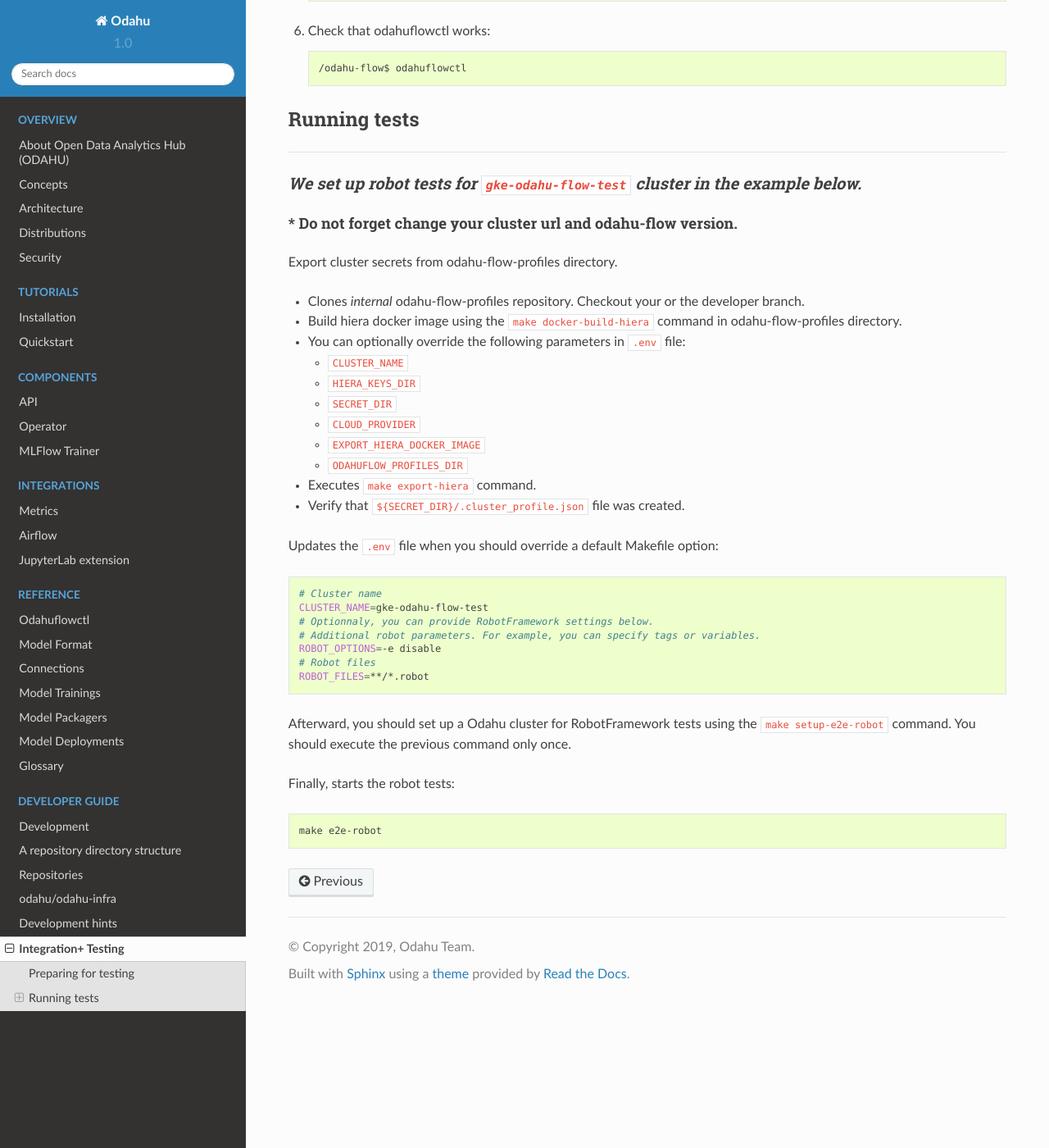
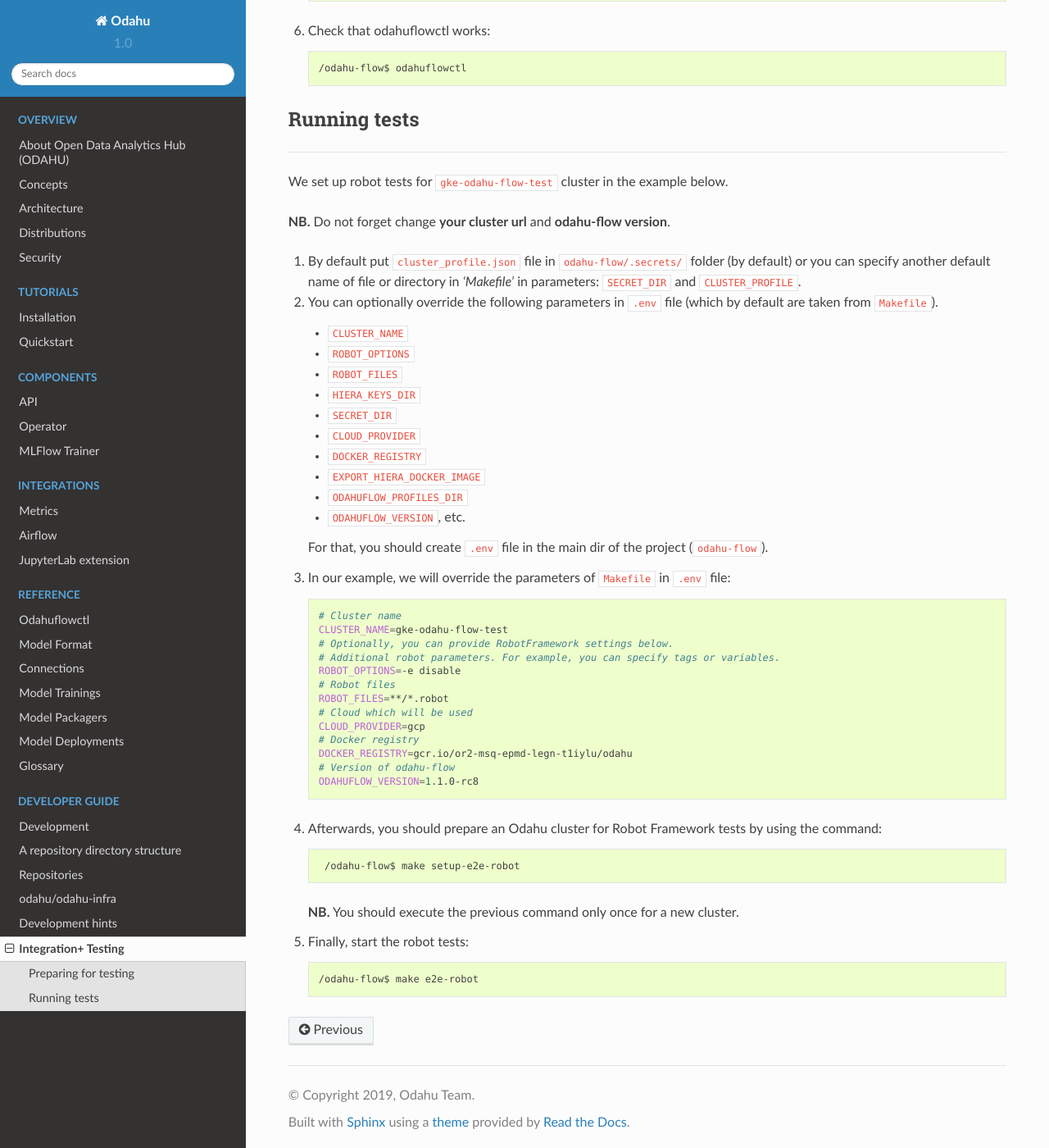
Before and after one commit to odahu/odahu-docs, a Sphinx documentation site: the page built from source/dev_testing.md, in a window 1280 px wide and 1400 px high, scrolled down 810 px. Shown: the whole window at 82% size. Built offline with Sphinx 7.4.7 and the Read the Docs theme 2.0.0, drawn with Linux system fonts in a browser that asks for light colours; formulas are drawn with MathJax 3; some of the changed text lies outside the part shown.

Commit message:
updated dev_testing.md

````diff
--- a/source/dev_testing.md
+++ b/source/dev_testing.md
@@ -4,24 +4,24 @@
 ODAHU uses [Robot Framework](https://robotframework.org/) for an integration, system and end-to-end testings.
 
 All tests are located in the following directories of the [ODAHU project](https://github.com/odahu/odahu-flow):
-* `packages/robot` - a python package with additional Robot libraries. For example: kubernetes, auth_client, feedback, and so on.
-* `packages/tests/stuff` - artifacts for integration testing. For example: pre-trained ML artifacts, test toolchain integrations, and so on.
-* `packages/tests/e2e` - directory with the RobotFramework tests.
+* `packages/robot/` - a python package with additional Robot libraries. For example: kubernetes, auth_client, feedback, and so on.
+* `packages/tests/stuff/` - artifacts for integration testing. For example: pre-trained ML artifacts, test toolchain integrations, and so on.
+* `packages/tests/e2e/` - directory with the RobotFramework tests.
 
 ## Preparing for testing
 --------------------
 
-It's expected that you are using POSIX operating system and have install Python 3.6.9+ and pip.
+It's expected that you are using POSIX operating system and have installed Python 3.6.9+ and pip.
 
 1. [Clone](https://github.com/odahu/odahu-flow) ODAHU project from git repository and proceed to main dir – `odahu-flow`.
 1. [Create](https://docs.python.org/3/library/venv.html) Python virtual environment
-e.g. in the folder `./odahu-flow/virtual_environment` and activate one.
+e.g. in the folder `./odahu-flow/virtual_environment/` and activate one.
 1. [Install](https://github.com/robotframework/robotframework/blob/master/INSTALL.rst) Robot Framework
 1. Update and/or install **setuptools** and **pip**:
     ```bash
     $ pip install -U setuptools && pip install -U pip
     ```
-1. Proceed to the `odahu-flow` directory where the _'Makefile'_ is located and run make:
+1. Proceed to the `odahu-flow` main directory where the `Makefile` is located and run **make** command:
     ```bash
     /odahu-flow$ make install-all
     ```
@@ -33,38 +33,48 @@
 ## Running tests
 --------------------
 
-### *We set up robot tests for `gke-odahu-flow-test` cluster in the example below.*
+We set up robot tests for `gke-odahu-flow-test` cluster in the example below.
 
-#### * Do not forget change your cluster url and odahu-flow version.
+**NB.** Do not forget change **your cluster url** and **odahu-flow version**.
 
-Export cluster secrets from odahu-flow-profiles directory.
-* Clones *internal* odahu-flow-profiles repository. Checkout your or the developer branch.
-* Build hiera docker image using the `make docker-build-hiera` command in odahu-flow-profiles directory.
-* You can optionally override the following parameters in `.env` file:
-  * `CLUSTER_NAME`
-  * `HIERA_KEYS_DIR`
-  * `SECRET_DIR`
-  * `CLOUD_PROVIDER`
-  * `EXPORT_HIERA_DOCKER_IMAGE`
-  * `ODAHUFLOW_PROFILES_DIR`
-* Executes `make export-hiera` command.
-* Verify that `${SECRET_DIR}/.cluster_profile.json` file was created.
+1. By default put `cluster_profile.json` file in `odahu-flow/.secrets/` folder (by default) or you can specify another default name of file or directory in *'Makefile'* in parameters: `SECRET_DIR` and `CLUSTER_PROFILE`.
+1. You can optionally override the following parameters in `.env` file (which by default are taken from `Makefile`).
+   * `CLUSTER_NAME`
+   * `ROBOT_OPTIONS`
+   * `ROBOT_FILES`
+   * `HIERA_KEYS_DIR`
+   * `SECRET_DIR`
+   * `CLOUD_PROVIDER`
+   * `DOCKER_REGISTRY`
+   * `EXPORT_HIERA_DOCKER_IMAGE`
+   * `ODAHUFLOW_PROFILES_DIR`
+   * `ODAHUFLOW_VERSION`, etc.
 
-Updates the `.env` file when you should override a default Makefile option:
-```bash
-# Cluster name
-CLUSTER_NAME=gke-odahu-flow-test
-# Optionnaly, you can provide RobotFramework settings below.
-# Additional robot parameters. For example, you can specify tags or variables.
-ROBOT_OPTIONS=-e disable
-# Robot files
-ROBOT_FILES=**/*.robot
-```
+   For that, you should create `.env` file in the main dir of the project (`odahu-flow`).
+1. In our example, we will override the parameters of `Makefile` in `.env` file:
+   ```bash
+   # Cluster name
+   CLUSTER_NAME=gke-odahu-flow-test
+   # Optionally, you can provide RobotFramework settings below.
+   # Additional robot parameters. For example, you can specify tags or variables.
+   ROBOT_OPTIONS=-e disable
+   # Robot files
+   ROBOT_FILES=**/*.robot
+   # Cloud which will be used
+   CLOUD_PROVIDER=gcp
+   # Docker registry
+   DOCKER_REGISTRY=gcr.io/or2-msq-epmd-legn-t1iylu/odahu
+   # Version of odahu-flow
+   ODAHUFLOW_VERSION=1.1.0-rc8
+   ```
 
-Afterward, you should set up a Odahu cluster for RobotFramework tests using the `make setup-e2e-robot` command.
-You should execute the previous command only once.
+1. Afterwards, you should prepare an Odahu cluster for Robot Framework tests by using the command:
+   ```bash
+    /odahu-flow$ make setup-e2e-robot
+    ```
+    **NB.** You should execute the previous command only once for a new cluster.
 
-Finally, starts the robot tests:
-```bash
-make e2e-robot
-```
+1. Finally, start the robot tests:
+   ```bash
+   /odahu-flow$ make e2e-robot
+   ```
````
